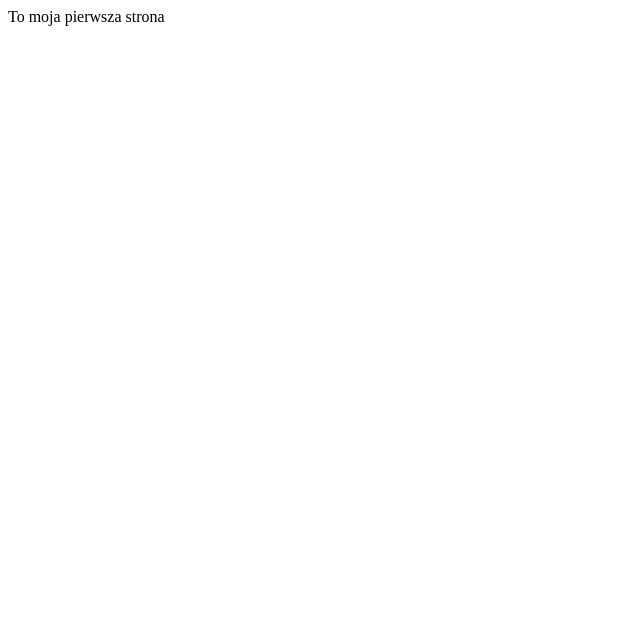
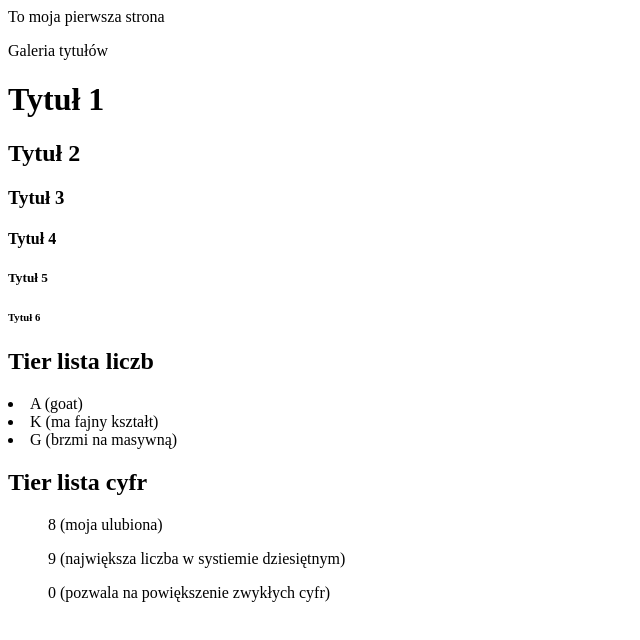
Before and after one commit to DawidNiemczuk3ti/Nowe-repozytorium-, a plain HTML site: page index.html in a window 1280 px wide. Shown: the whole page, without its empty margins (0-640 px from the left). Drawn offline with Linux system fonts and the light colour scheme.

Commit message:
Update index.html

```diff
--- a/index.html
+++ b/index.html
@@ -6,5 +6,22 @@
 		<body>
 			<p> To moja pierwsza strona </p>
 		</body>
+                <p> Galeria tytułów </p>
+	            <h1> Tytuł 1 </h1>
+		        <h2> Tytuł 2</h2>
+                <h3> Tytuł 3 </h3>
+                <h4> Tytuł 4 </h4>
+	            <h5> Tytuł 5 </h5>
+	            <h6> Tytuł 6 </h6>
+
+                     <h2> Tier lista liczb </h2>
+                     <li> A (goat) </li>
+                     <li> K (ma fajny kształt) </li>
+	                 <li> G (brzmi na masywną) </li>
+
+	                 <h2> Tier lista cyfr </h2>
+	                 <ul> 8 (moja ulubiona) </ul>
+                     <ul> 9 (największa liczba w systiemie dziesiętnym) </ul>
+	                 <ul> 0 (pozwala na powiększenie zwykłych cyfr) </ul>
 
 </html>
```
